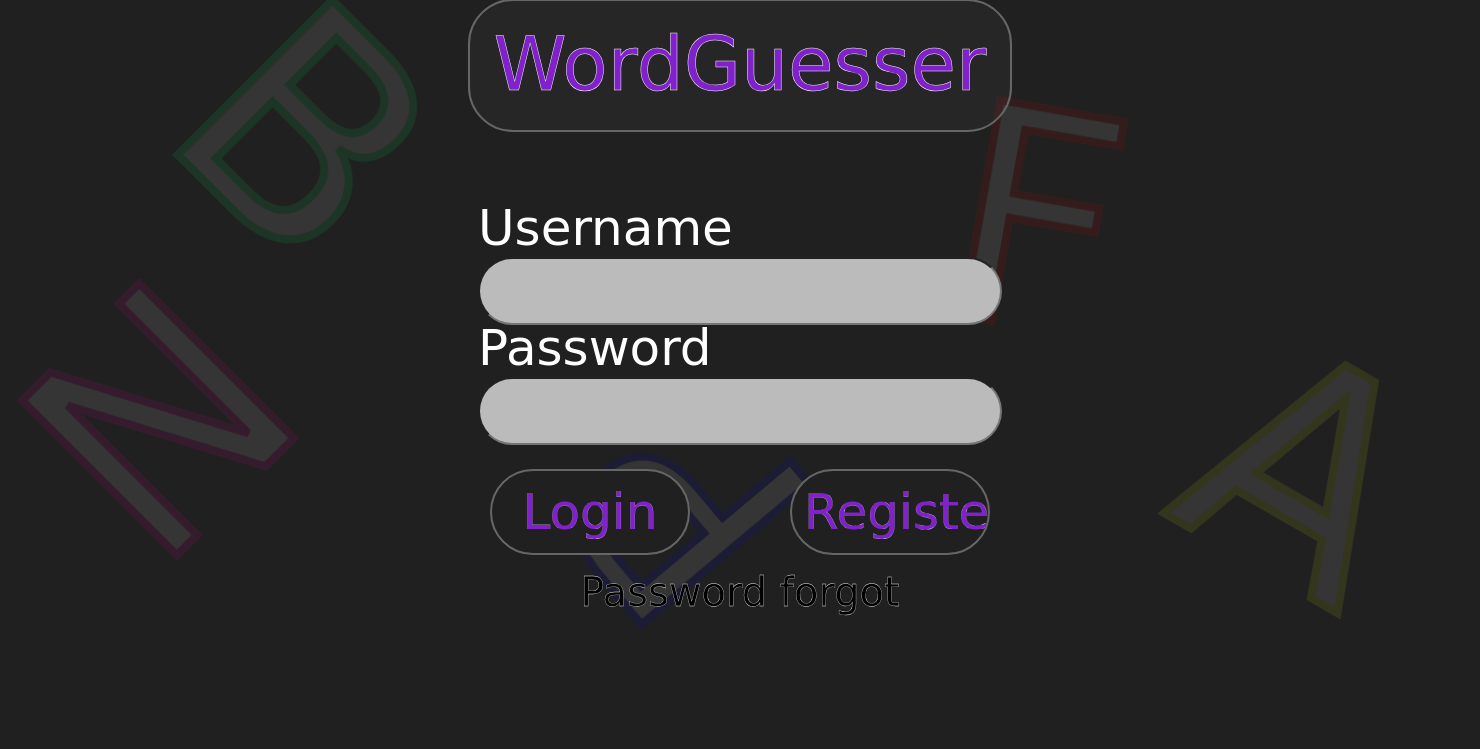
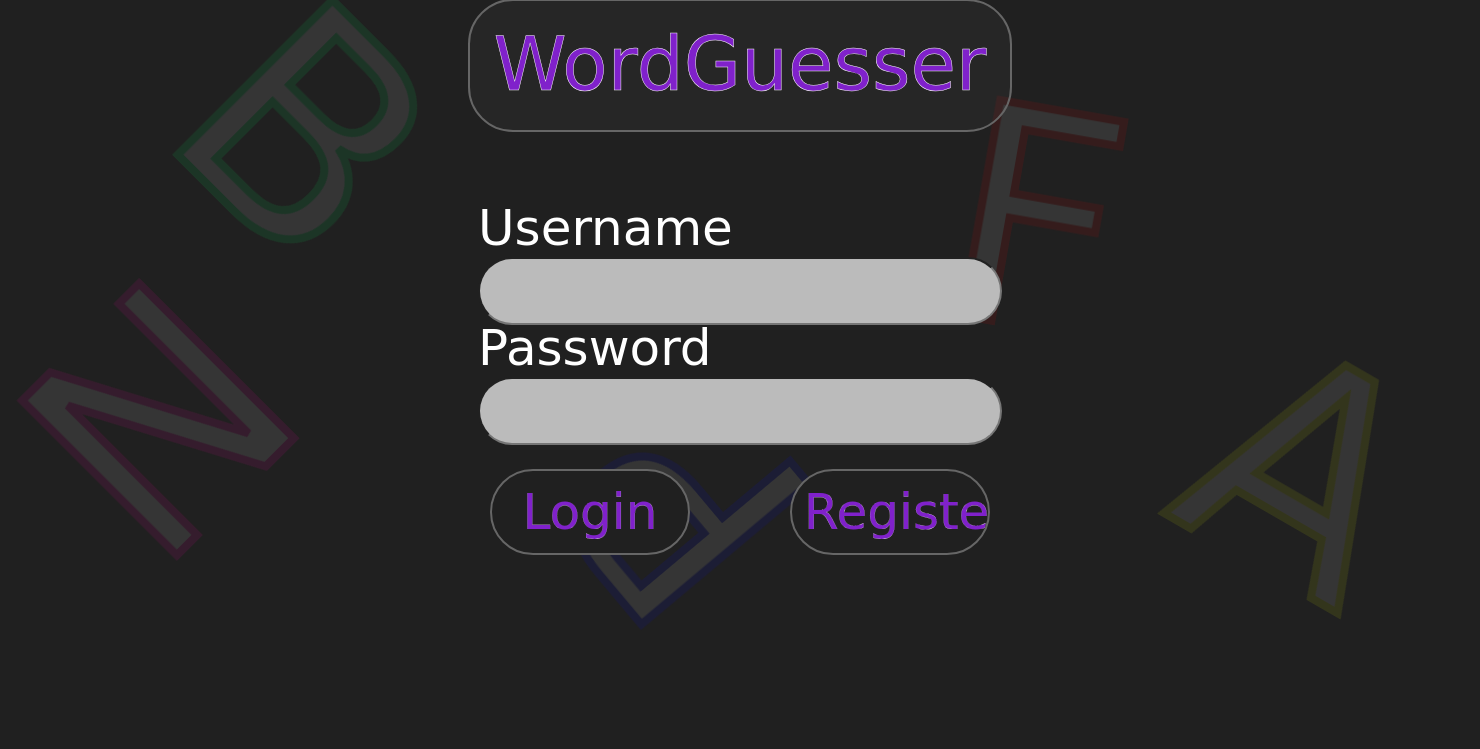
Before and after one commit to raresmac/WordGuesser, a PHP site: page / in a window 1480 px wide. Shown: the part 51-800 px from the top of the page. Run offline with PHP 8.4, Linux system fonts and the light colour scheme; some libraries are stand-ins or nearby versions; some web fonts are replaced.

Commit message:
update0.00001

```diff
--- a/index.php
+++ b/index.php
@@ -62,9 +62,13 @@
         <input type="submit" class="rectangle-login-register" value="Login" name="login">
         <input type="submit" class="rectangle-login-register" value="Register" name="register">
       </div>
-      <div class="forgot-password">
+
+      <!--
+      <input type="submit" class="forgot-password" value="Password forgot" name="forgot">
+      -->
+      <!-- <div class="forgot-password">
         Password forgot
-      </div>
+      </div> -->
     </form>
   </div>
 </body>
--- a/login.php
+++ b/login.php
@@ -13,7 +13,6 @@ if($_POST['login']) {
 
 		if(mysqli_num_rows($result) == 1) {
 			$_SESSION['logged'] = True;
-
 			header('Location: main.php');
 			exit();
 		}
--- a/main.php
+++ b/main.php
@@ -1,6 +1,7 @@
 <?php
+session_start();
 
-if(!isset($_SESSION['logged']) || $_SESSION['logged']!=True) {
+if(!isset($_SESSION['logged']) || $_SESSION['logged'] != True) {
 	header('Location: index.php');
 	exit();
 }
```
